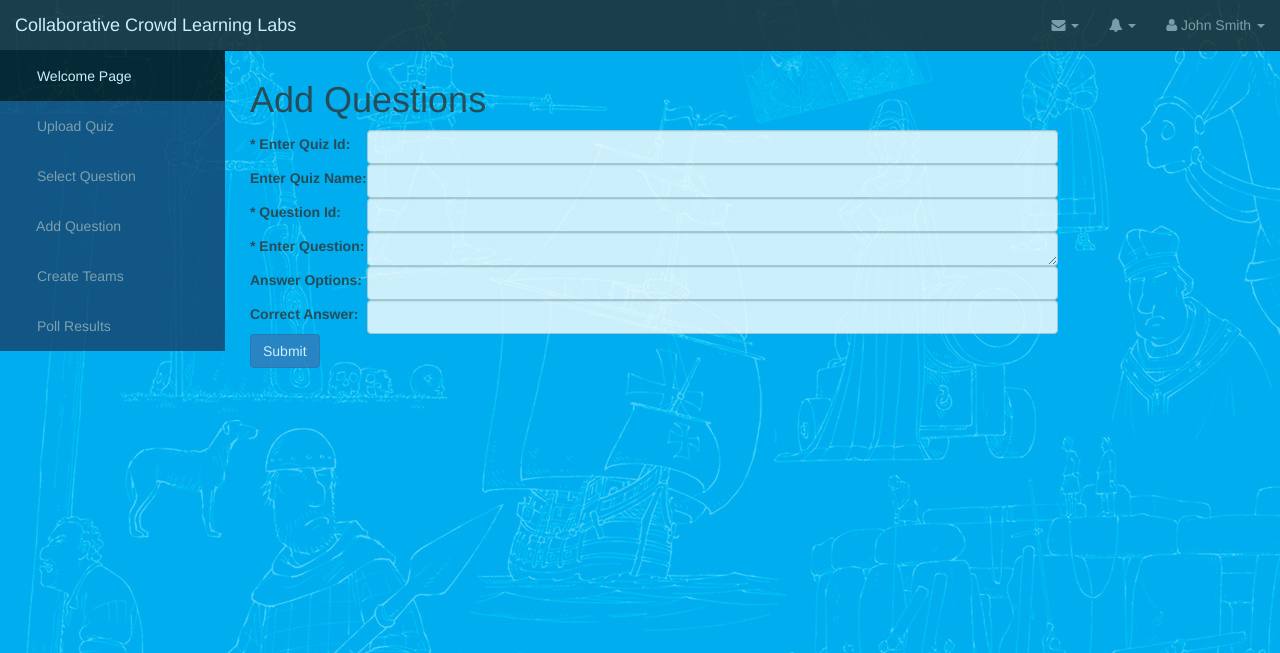
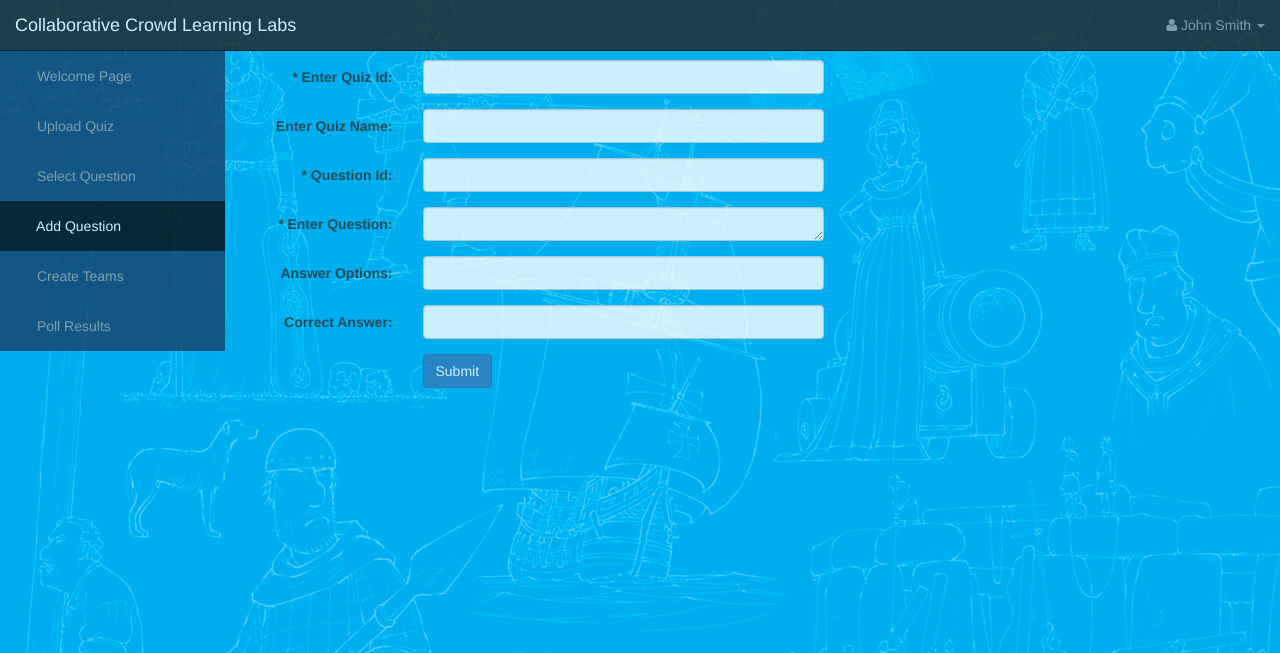
Before and after one commit to pallavikhandekar/LearningLabs, a Django app: page /home/addQuestion in a window 1280 px wide. Shown: the top 653 px of the page. Run offline with Django 3.2, Linux system fonts and the light colour scheme; some libraries are stand-ins or nearby versions.

Commit message:
UI changes

```diff
--- a/LearningLabs/LearningLabs/urls.py
+++ b/LearningLabs/LearningLabs/urls.py
@@ -38,8 +38,7 @@ urlpatterns = patterns('',
     url(r'myTest',TemplateView.as_view(template_name='./tempTest.html')),
 
     #url(r'Upload$',TemplateView.as_view(template_name='./upload.html')),
-    url(r'^uploadFile/$', views.uploadFile),
-    url(r'^importCsv/$', views.saveCSVToMongo),
+
 
     #**********Text Mining Section ***********
     url(r'miningResults',views.showChart),
@@ -48,10 +47,10 @@ urlpatterns = patterns('',
 
     #******* URL for Template ***************
     url(r'^home$',TemplateView.as_view(template_name='./index.html')),
-    url(r'^home/Upload/$',TemplateView.as_view(template_name='./upload.html')),
 
-# #     url(r'CreateTeams',TemplateView.as_view(template_name='./createTeams.html')),
-#     url(r'^createTeams/',views.createTeams,name='createTeams'),
+    url(r'^home/Upload$',TemplateView.as_view(template_name='./upload.html')),
+    url(r'^uploadFile/$', views.uploadFile),
+    url(r'^importCsv/$', views.saveCSVToMongo),
 
     url(r'^home/selectQuiz$',views.populateQuiz),
 
--- a/LearningLabs/Templates/createTeams.html
+++ b/LearningLabs/Templates/createTeams.html
@@ -43,8 +43,10 @@
 				  <option value="selTeam" selected>--Select Team Name--</option>
 				  <option value="A">Team A</option>
 				  <option value="B">Team B</option>
-			</select><br>
-			<br><input type="submit">
+			</select>
+			<div class="row">
+				<input class="btn btn-primary" type="submit" value="Create Teams"/>
+			</div>
 		</div>
 
 </form>
--- a/LearningLabs/Templates/createquestions.html
+++ b/LearningLabs/Templates/createquestions.html
@@ -16,39 +16,51 @@
 <div id="page-wrapper">
 
  	<div class="container-fluid">
-		<h1>Add Questions</h1>
-		<form method="post" action="addQuestion" id="usrform">
+		<form class="form-horizontal" role="form" method="post" action="addQuestion" id="usrform">
 			{% csrf_token %}
-			<div>
-				<table>
-				<tr>
-				<td><label>* Enter Quiz Id:</label></td>
-				<td><input class="form-control" type="text" name="quizId" ></td>
-				</tr>
-				<tr>
-				<td><label>Enter Quiz Name:</label></td>
-				<td><input class="form-control" type="text" name="quizName"></td>
-				</tr>
-				<tr>
-				<td><label>* Question Id: </label></td>
-			    <td><input class="form-control" type="text" name="questionId"></td>
-			    </tr>
-			    <tr>
-				<td><label>* Enter Question:</label></td>
-			    <td><textarea  class="form-control" rows="1" cols="80" name="question" form="usrform" ></textarea></td>
-			    </tr>
-			    <tr>
-				<td><label>Answer Options:</label></td>
-			    <td><input class="form-control" type="text" name="answerOptions" ></td>
-			    </tr>
-			    <tr>
-				<td><label>Correct Answer:</label></td>
-			    <td><input class="form-control" type="text" name="correctAnswer" ></td>
-			    </tr>
-			    </table>
+				<div class="form-group">
+					<label class=" control-label col-sm-2">* Enter Quiz Id:</label>
+					<div class="col-sm-5">
+					<input class="form-control" type="text" name="quizId" >
+					</div>
+				</div>
+				<div class="form-group">
+					<label class=" control-label col-sm-2">Enter Quiz Name:</label>
+					<div class="col-sm-5">
+					<input class="form-control" type="text" name="quizName">
+					</div>
+				</div>
+				<div class="form-group">
+					<label class=" control-label col-sm-2">* Question Id: </label>
+					<div class="col-sm-5">
+				    <input class="form-control" type="text" name="questionId">
+				    </div>
+				</div>
+
+				<div class="form-group">
+					<label class=" control-label col-sm-2">* Enter Question:</label>
+					<div class="col-sm-5">
+			    	<textarea  class="form-control" rows="1" cols="80" name="question" form="usrform" ></textarea>
+			    	</div>
+				</div>
+
+				<div class="form-group">
+					<label class=" control-label col-sm-2">Answer Options:</label>
+					<div class="col-sm-5">
+			    	<input class="form-control" type="text" name="answerOptions" >
+			    	</div>
+				</div>
+				<div class="form-group">
+					<label class=" control-label col-sm-2">Correct Answer:</label>
+					<div class="col-sm-5">
+			    	<input class="form-control" type="text" name="correctAnswer" >
+			    	</div>
+				</div>
+
+			<div class="form-group">
+    			<div class="col-sm-offset-2 col-sm-10">
+			 	<button type="submit" class="btn btn-primary padding2"  id="submit" onclick="showMsg()" method="post">Submit</button>
 			</div>
-			<div>
-			    <input class="btn btn-primary padding2" id="submit" onclick="showMsg()" method="post" type="Submit" value=Submit>
 			</div>
 		</form>
 </div>
--- a/LearningLabs/Templates/index.html
+++ b/LearningLabs/Templates/index.html
@@ -21,12 +21,24 @@
 		<!--[if lt IE 9]>
 			<script src="//html5shim.googlecode.com/svn/trunk/html5.js"></script>
 		<![endif]-->
+		<script>
 
+			 $(document).ready(function()
+			 {
+			    // executes when HTML-Document is loaded and DOM is ready
+			    var i = document.URL.lastIndexOf("/");
+			    menuId = document.URL.substring(i+1);
+			  	$('#'+ menuId).addClass('active');
+
+			 });
+
+
+		</script>
 	</head>
 	<body  background="{% static "images/learn.png" %}" style="background-size:cover;position:absolute; top:0; bottom:0; right:0; left:0;">
 
  <!-- Navigation -->
-   <div id="wrapper">
+   <div id="wrapper" style="heigth:100%">
 
         <!-- Navigation -->
         <nav class="navbar navbar-inverse navbar-fixed-top" role="navigation">
@@ -42,86 +54,7 @@
             </div>
             <!-- Top Menu Items -->
             <ul class="nav navbar-right top-nav">
-                <li class="dropdown">
-                    <a href="#" class="dropdown-toggle" data-toggle="dropdown"><i class="fa fa-envelope"></i> <b class="caret"></b></a>
-                    <ul class="dropdown-menu message-dropdown">
-                        <li class="message-preview">
-                            <a href="#">
-                                <div class="media">
-                                    <span class="pull-left">
-                                        <img class="media-object" src="http://placehold.it/50x50" alt="">
-                                    </span>
-                                    <div class="media-body">
-                                        <h5 class="media-heading"><strong>John Smith</strong>
-                                        </h5>
-                                        <p class="small text-muted"><i class="fa fa-clock-o"></i> Yesterday at 4:32 PM</p>
-                                        <p>Lorem ipsum dolor sit amet, consectetur...</p>
-                                    </div>
-                                </div>
-                            </a>
-                        </li>
-                        <li class="message-preview">
-                            <a href="#">
-                                <div class="media">
-                                    <span class="pull-left">
-                                        <img class="media-object" src="http://placehold.it/50x50" alt="">
-                                    </span>
-                                    <div class="media-body">
-                                        <h5 class="media-heading"><strong>John Smith</strong>
-                                        </h5>
-                                        <p class="small text-muted"><i class="fa fa-clock-o"></i> Yesterday at 4:32 PM</p>
-                                        <p>Lorem ipsum dolor sit amet, consectetur...</p>
-                                    </div>
-                                </div>
-                            </a>
-                        </li>
-                        <li class="message-preview">
-                            <a href="#">
-                                <div class="media">
-                                    <span class="pull-left">
-                                        <img class="media-object" src="http://placehold.it/50x50" alt="">
-                                    </span>
-                                    <div class="media-body">
-                                        <h5 class="media-heading"><strong>John Smith</strong>
-                                        </h5>
-                                        <p class="small text-muted"><i class="fa fa-clock-o"></i> Yesterday at 4:32 PM</p>
-                                        <p>Lorem ipsum dolor sit amet, consectetur...</p>
-                                    </div>
-                                </div>
-                            </a>
-                        </li>
-                        <li class="message-footer">
-                            <a href="#">Read All New Messages</a>
-                        </li>
-                    </ul>
-                </li>
-                <li class="dropdown">
-                    <a href="#" class="dropdown-toggle" data-toggle="dropdown"><i class="fa fa-bell"></i> <b class="caret"></b></a>
-                    <ul class="dropdown-menu alert-dropdown">
-                        <li>
-                            <a href="#">Alert Name <span class="label label-default">Alert Badge</span></a>
-                        </li>
-                        <li>
-                            <a href="#">Alert Name <span class="label label-primary">Alert Badge</span></a>
-                        </li>
-                        <li>
-                            <a href="#">Alert Name <span class="label label-success">Alert Badge</span></a>
-                        </li>
-                        <li>
-                            <a href="#">Alert Name <span class="label label-info">Alert Badge</span></a>
-                        </li>
-                        <li>
-                            <a href="#">Alert Name <span class="label label-warning">Alert Badge</span></a>
-                        </li>
-                        <li>
-                            <a href="#">Alert Name <span class="label label-danger">Alert Badge</span></a>
-                        </li>
-                        <li class="divider"></li>
-                        <li>
-                            <a href="#">View All</a>
-                        </li>
-                    </ul>
-                </li>
+
                 <li class="dropdown">
                     <a href="#" class="dropdown-toggle" data-toggle="dropdown"><i class="fa fa-user"></i> John Smith <b class="caret"></b></a>
                     <ul class="dropdown-menu">
@@ -143,24 +76,24 @@
             </ul>
             <!-- Sidebar Menu Items - These collapse to the responsive navigation menu on small screens -->
             <div class="collapse navbar-collapse navbar-ex1-collapse">
-                <ul class="nav navbar-nav side-nav">
-                	<li class="active">
-                        <a href="/home/Upload"><i class="fa fa-fw"></i> Welcome Page</a>
+                <ul class="nav navbar-nav side-nav" id="side-menu-list">
+                	<li id="home">
+                        <a href="/home"><i class="fa fa-fw"></i> Welcome Page</a>
                     </li>
-                    <li>
+                    <li id="Upload">
                         <a href="/home/Upload"><i class="fa fa-fw"></i> Upload Quiz</a>
                     </li>
-                    <li>
+                    <li id="selectQuiz">
                         <a href="/home/selectQuiz"><i class="fa fa-fw"></i> Select Question</a>
                     </li>
 
-                    <li>
+                    <li id="addQuestion">
                         <a href="/home/addQuestion"><i class="fa fa-fw "></i> Add Question</a>
                     </li>
-                    <li>
+                    <li id="createTeams">
                         <a href="/home/createTeams"><i class="fa fa-fw"></i> Create Teams</a>
                     </li>
-                    <li>
+                    <li id="miningResults">
                         <a href="/home/miningResults"><i class="fa fa-fw"></i> Poll Results</a>
                     </li>
                 </ul>
--- a/LearningLabs/Templates/selectQuiz.html
+++ b/LearningLabs/Templates/selectQuiz.html
@@ -10,6 +10,8 @@ function showMsg() {
 
 	alert("Question has been submitted");
 }
+
+
 </script>
 
 <div id="page-wrapper">
```
Also changed, not shown: LearningLabs/Templates/TextMining/MiningResults.html (+13 -8 lines), LearningLabs/Templates/upload.html (+9 -3 lines), LearningLabs/learning_labs/views.py (+2 -5 lines).
